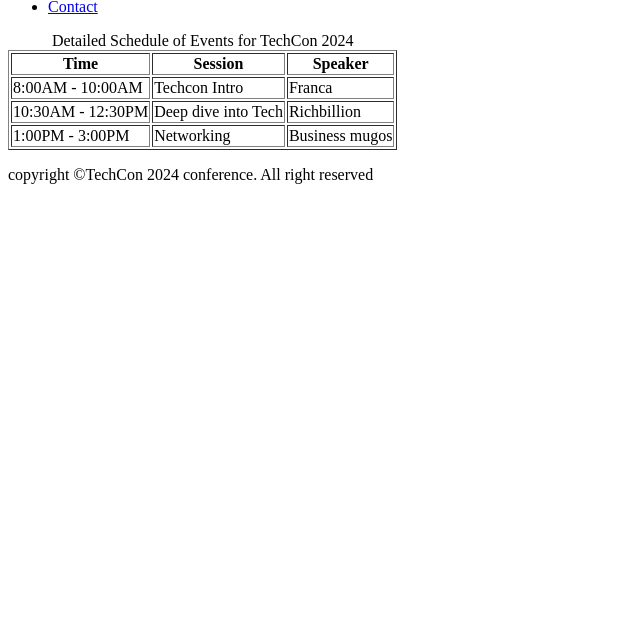
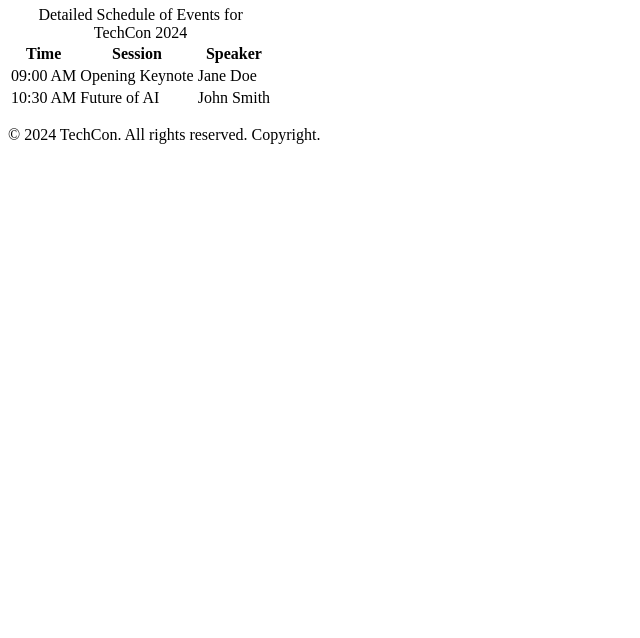
Before and after one commit to Bansah-20/TechCon_HTML, a plain HTML site: page techcon_website/schedule.html in a window 1280 px wide. Shown: the part 162-800 px from the top of the page, without its empty margins (0-640 px from the left). Drawn offline with Linux system fonts and the light colour scheme.

Commit message:
Fix: Added correct caption

```diff
--- a/techcon_website/schedule.html
+++ b/techcon_website/schedule.html
@@ -1,29 +1,25 @@
-!DOCTYPE html>
+<!DOCTYPE html>
 <html lang="en">
   <head>
     <meta charset="utf-8" />
-    <meta
-      name="viewport"
-      content="width=device-width,
-initial-scale=1.0"
-    />
-    <title>Schedule Page for TechCon 2024 Conference Website</title>
+    <meta name="viewport" content="width=device-width, initial-scale=1.0" />
+    <title>Schedule for TechCon 2024</title>
   </head>
   <body>
     <header>
       <h1>Schedule for TechCon 2024</h1>
       <nav>
         <ul>
-          <li><a href="./index.html">Home</a></li>
-          <li><a href="./about.html">About</a></li>
-          <li><a href="./register.html">Register</a></li>
-          <li><a href="./contact.html">Contact</a></li>
+          <li><a href="index.html">Home</a></li>
+          <li><a href="about.html">About</a></li>
+          <li><a href="register.html">Register</a></li>
+          <li><a href="contact.html">Contact</a></li>
         </ul>
       </nav>
     </header>
+
     <main>
-      <section>
-        <table border="1">
+      <table>
         <caption>
           Detailed Schedule of Events for TechCon 2024
         </caption>
@@ -36,26 +32,21 @@ initial-scale=1.0"
         </thead>
         <tbody>
           <tr>
-              <td>8:00AM - 10:00AM</td>
-              <td>Techcon Intro</td>
-              <td>Franca</td>
+            <td>09:00 AM</td>
+            <td>Opening Keynote</td>
+            <td>Jane Doe</td>
           </tr>
           <tr>
-              <td>10:30AM - 12:30PM</td>
-              <td>Deep dive into Tech</td>
-              <td>Richbillion</td>
-            </tr>
-            <tr>
-              <td>1:00PM - 3:00PM</td>
-              <td>Networking</td>
-              <td>Business mugos</td>
+            <td>10:30 AM</td>
+            <td>Future of AI</td>
+            <td>John Smith</td>
           </tr>
         </tbody>
       </table>
-      </section>
     </main>
+
     <footer>
-      <p>copyright &copy;TechCon 2024 conference. All right reserved</p>
+      <p>&copy; 2024 TechCon. All rights reserved. Copyright.</p>
     </footer>
   </body>
 </html>
```
Lines whose indentation alone changed are shown as unchanged.
